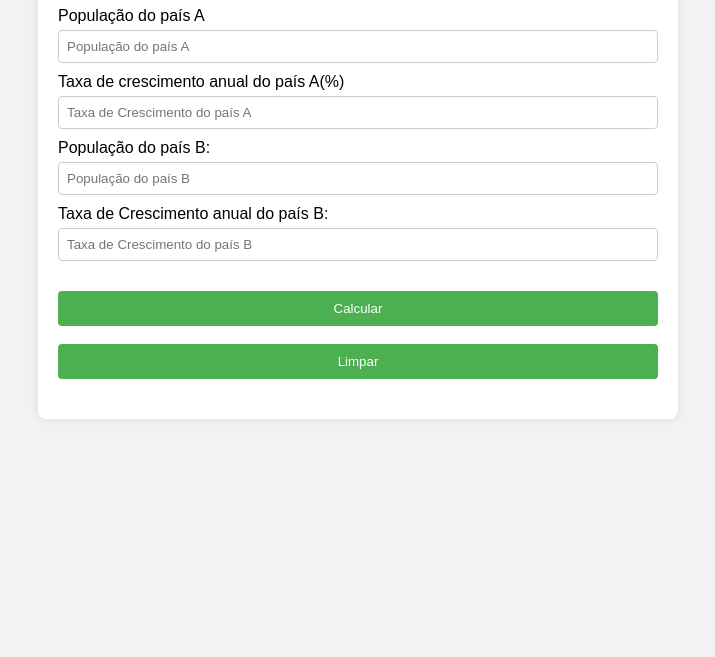
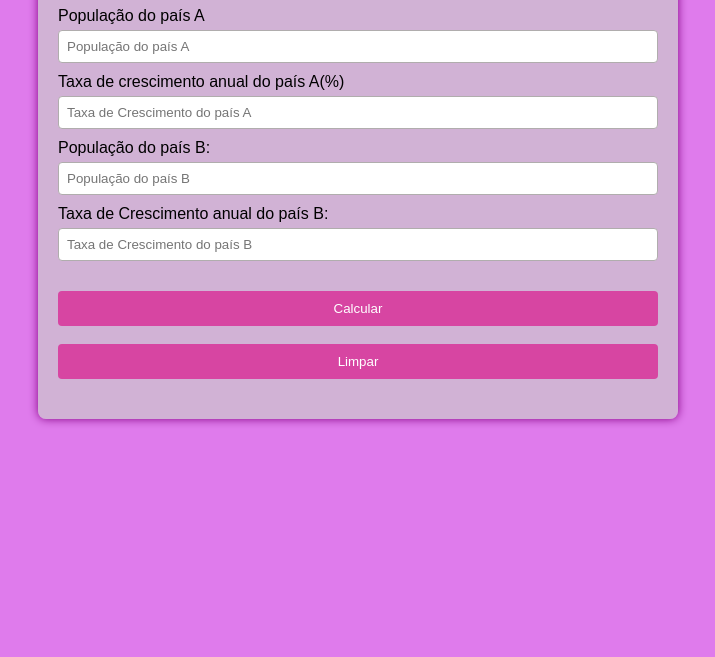
Before and after one commit to any-g/tecnicoif, a plain HTML site: page SP3118801/index.html in a window 1280 px wide. Shown: the part 143-800 px from the top of the page, without its empty margins (282-997 px from the left). Drawn offline with Linux system fonts and the light colour scheme.

Commit message:
Update style.css

```diff
--- a/SP3118801/style.css
+++ b/SP3118801/style.css
@@ -1,6 +1,6 @@
 body {
     font-family: Arial, sans-serif;
-    background-color: #f2f2f2;
+    background-color: #df7bec;
     margin: 0;
     padding: 0;
 }
@@ -8,14 +8,15 @@ body {
 .container {
     max-width: 600px;
     margin: 50px auto;
-    background-color: #fff;
+    background-color: #ccccccb1;
     padding: 20px;
     border-radius: 8px;
-    box-shadow: 0 0 10px rgba(0, 0, 0, 0.1);
+    box-shadow: 0 0 10px rgb(132, 0, 132);
 }
 
 h1 {
     text-align: center;
+
 }
 
 .inputs {
@@ -30,7 +31,7 @@ label {
 input {
     width: 100%;
     padding: 8px;
-    border: 1px solid #ccc;
+    border: 1px solid rgb(176, 173, 173);
     border-radius: 4px;
     box-sizing: border-box;
     margin-bottom: 10px;
@@ -40,7 +41,7 @@ input {
 button {
     width: 100%;
     padding: 10px;
-    background-color: #4caf50;
+    background-color: #d745a2;
     color: #fff;
     border: none;
     border-radius: 4px;
@@ -48,7 +49,7 @@ button {
 }
 
 button:hover {
-    background-color: #45a049;
+    background-color: #a40068;
 }
 
 #resultado {
```
